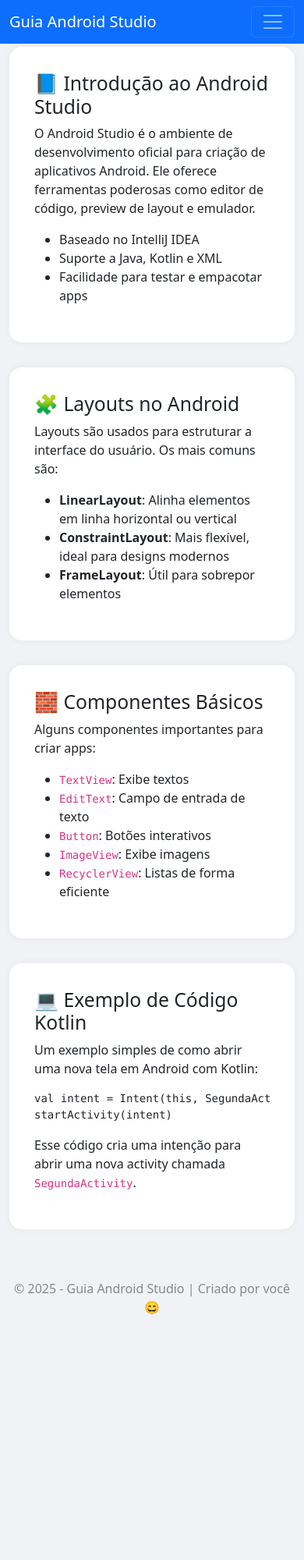
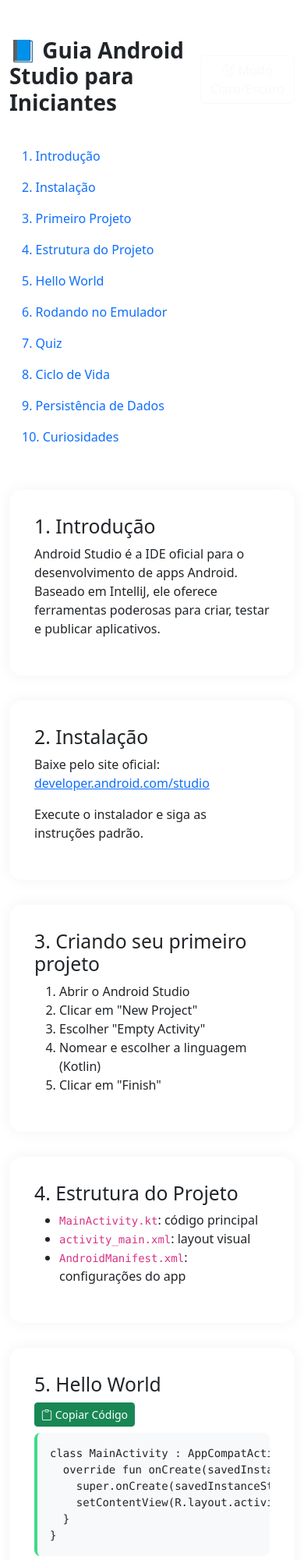
Before and after one commit to AdryanMichel/Guia-AndroidStudio, a plain HTML site: page index.html in a window 390 px wide. Shown: the top 2000 px of the page at 78% size. Before the commit the page ends 1704 px from the top, so only its background shows below. Drawn offline with nearby package versions, Linux system fonts and the light colour scheme.

Commit message:
Update index.html

```diff
--- a/index.html
+++ b/index.html
@@ -1,108 +1,176 @@
 <!DOCTYPE html>
 <html lang="pt-BR">
 <head>
-  <meta charset="UTF-8">
-  <meta name="viewport" content="width=device-width, initial-scale=1">
-  <title>Guia Android Studio</title>
+  <meta charset="UTF-8" />
+  <meta name="viewport" content="width=device-width, initial-scale=1.0" />
+  <title>Guia Android Studio para Iniciantes</title>
   <link href="https://cdn.jsdelivr.net/npm/bootstrap@5.3.0/dist/css/bootstrap.min.css" rel="stylesheet">
   <link href="https://cdn.jsdelivr.net/npm/bootstrap-icons@1.10.5/font/bootstrap-icons.css" rel="stylesheet">
   <style>
     body {
-      background-color: #f0f2f5;
-      padding-top: 60px;
+      transition: background-color 0.3s, color 0.3s;
     }
-    .navbar {
-      background-color: #0d6efd;
+    pre code {
+      background-color: #f8f9fa;
+      display: block;
+      padding: 1rem;
+      border-left: 4px solid #3ddc84;
+      overflow-x: auto;
+      border-radius: 0.5rem;
     }
-    .navbar-brand, .nav-link {
-      color: white !important;
+    .copy-btn {
+      float: right;
+      font-size: 0.8rem;
     }
-    .section {
-      background: white;
+    .dark-mode {
+      background-color: #121212;
+      color: #f1f1f1;
+    }
+    .dark-mode pre code {
+      background-color: #1e1e1e;
+      color: #f8f8f2;
+      border-left-color: #81c784;
+    }
+    .nav-link {
+      font-weight: 500;
+    }
+    .section-card {
+      background-color: #fff;
       border-radius: 1rem;
       padding: 2rem;
       margin-bottom: 2rem;
-      box-shadow: 0 0 10px rgba(0,0,0,0.05);
+      box-shadow: 0 0 20px rgba(0, 0, 0, 0.05);
     }
-    footer {
-      margin-top: 4rem;
-      text-align: center;
-      color: #888;
+    .dark-mode .section-card {
+      background-color: #1e1e1e;
+      box-shadow: 0 0 20px rgba(255, 255, 255, 0.05);
+    }
+    img {
+      max-width: 100%;
+      height: auto;
     }
   </style>
 </head>
 <body>
-
-  <!-- Navbar -->
-  <nav class="navbar fixed-top navbar-expand-lg navbar-dark">
-    <div class="container-fluid">
-      <a class="navbar-brand" href="#">Guia Android Studio</a>
-      <button class="navbar-toggler" type="button" data-bs-toggle="collapse" data-bs-target="#menuNav">
-        <span class="navbar-toggler-icon"></span>
+  <div class="container py-5">
+    <div class="d-flex justify-content-between align-items-center mb-4">
+      <h1 class="fw-bold">📘 Guia Android Studio para Iniciantes</h1>
+      <button class="btn btn-outline-light" onclick="toggleDarkMode()">
+        <i class="bi bi-moon-stars"></i> Modo Claro/Escuro
       </button>
-      <div class="collapse navbar-collapse" id="menuNav">
-        <ul class="navbar-nav ms-auto">
-          <li class="nav-item"><a class="nav-link" href="#introducao">Introdução</a></li>
-          <li class="nav-item"><a class="nav-link" href="#layout">Layouts</a></li>
-          <li class="nav-item"><a class="nav-link" href="#componentes">Componentes</a></li>
-          <li class="nav-item"><a class="nav-link" href="#codigo">Exemplo de Código</a></li>
-          <li class="nav-item"><a class="nav-link" href="quiz.html">📋 Quiz</a></li>
-        </ul>
-      </div>
-    </div>
-  </nav>
-
-  <!-- Conteúdo -->
-  <div class="container">
-
-    <div id="introducao" class="section">
-      <h2>📘 Introdução ao Android Studio</h2>
-      <p>O Android Studio é o ambiente de desenvolvimento oficial para criação de aplicativos Android. Ele oferece ferramentas poderosas como editor de código, preview de layout e emulador.</p>
-      <ul>
-        <li>Baseado no IntelliJ IDEA</li>
-        <li>Suporte a Java, Kotlin e XML</li>
-        <li>Facilidade para testar e empacotar apps</li>
-      </ul>
     </div>
 
-    <div id="layout" class="section">
-      <h2>🧩 Layouts no Android</h2>
-      <p>Layouts são usados para estruturar a interface do usuário. Os mais comuns são:</p>
+    <nav class="nav flex-column mb-5">
+      <a class="nav-link" href="#intro">1. Introdução</a>
+      <a class="nav-link" href="#instalacao">2. Instalação</a>
+      <a class="nav-link" href="#primeiro">3. Primeiro Projeto</a>
+      <a class="nav-link" href="#estrutura">4. Estrutura do Projeto</a>
+      <a class="nav-link" href="#exemplo">5. Hello World</a>
+      <a class="nav-link" href="#emulador">6. Rodando no Emulador</a>
+      <a class="nav-link" href="quiz.html">7. Quiz</a>
+      <a class="nav-link" href="#ciclo">8. Ciclo de Vida</a>
+      <a class="nav-link" href="#persistencia">9. Persistência de Dados</a>
+      <a class="nav-link" href="#curiosidades">10. Curiosidades</a>
+    </nav>
+
+    <section id="intro" class="section-card">
+      <h2>1. Introdução</h2>
+      <p>Android Studio é a IDE oficial para o desenvolvimento de apps Android. Baseado em IntelliJ, ele oferece ferramentas poderosas para criar, testar e publicar aplicativos.</p>
+    </section>
+
+    <section id="instalacao" class="section-card">
+      <h2>2. Instalação</h2>
+      <p>Baixe pelo site oficial: <a href="https://developer.android.com/studio" target="_blank">developer.android.com/studio</a></p>
+      <p>Execute o instalador e siga as instruções padrão.</p>
+    </section>
+
+    <section id="primeiro" class="section-card">
+      <h2>3. Criando seu primeiro projeto</h2>
+      <ol>
+        <li>Abrir o Android Studio</li>
+        <li>Clicar em "New Project"</li>
+        <li>Escolher "Empty Activity"</li>
+        <li>Nomear e escolher a linguagem (Kotlin)</li>
+        <li>Clicar em "Finish"</li>
+      </ol>
+    </section>
+
+    <section id="estrutura" class="section-card">
+      <h2>4. Estrutura do Projeto</h2>
       <ul>
-        <li><strong>LinearLayout</strong>: Alinha elementos em linha horizontal ou vertical</li>
-        <li><strong>ConstraintLayout</strong>: Mais flexível, ideal para designs modernos</li>
-        <li><strong>FrameLayout</strong>: Útil para sobrepor elementos</li>
+        <li><code>MainActivity.kt</code>: código principal</li>
+        <li><code>activity_main.xml</code>: layout visual</li>
+        <li><code>AndroidManifest.xml</code>: configurações do app</li>
       </ul>
-    </div>
+    </section>
 
-    <div id="componentes" class="section">
-      <h2>🧱 Componentes Básicos</h2>
-      <p>Alguns componentes importantes para criar apps:</p>
+    <section id="exemplo" class="section-card">
+      <h2>5. Hello World</h2>
+      <button class="btn btn-success btn-sm mb-2" onclick="copyCode('hello-code')">
+        <i class="bi bi-clipboard"></i> Copiar Código
+      </button>
+      <pre><code id="hello-code">class MainActivity : AppCompatActivity() {
+  override fun onCreate(savedInstanceState: Bundle?) {
+    super.onCreate(savedInstanceState)
+    setContentView(R.layout.activity_main)
+  }
+}</code></pre>
+    </section>
+
+    <section id="emulador" class="section-card">
+      <h2>6. Rodando no Emulador</h2>
+      <p>Abra "Device Manager", crie um novo dispositivo virtual, escolha uma imagem de sistema e clique em "Play".</p>
+    </section>
+
+    <section id="ciclo" class="section-card">
+      <h2>8. Ciclo de Vida das Activities</h2>
+      <p>O ciclo de vida de uma Activity define como ela é criada, pausada, retomada ou destruída.</p>
+      <img src="imgs/ciclo-activity.png" alt="Ciclo de Vida Activity">
       <ul>
-        <li><code>TextView</code>: Exibe textos</li>
-        <li><code>EditText</code>: Campo de entrada de texto</li>
-        <li><code>Button</code>: Botões interativos</li>
-        <li><code>ImageView</code>: Exibe imagens</li>
-        <li><code>RecyclerView</code>: Listas de forma eficiente</li>
+        <li><code>onCreate()</code> – chamado ao iniciar</li>
+        <li><code>onStart()</code>, <code>onResume()</code> – quando aparece</li>
+        <li><code>onPause()</code>, <code>onStop()</code> – ao sair</li>
+        <li><code>onDestroy()</code> – finalizada</li>
       </ul>
-    </div>
+    </section>
 
-    <div id="codigo" class="section">
-      <h2>💻 Exemplo de Código Kotlin</h2>
-      <p>Um exemplo simples de como abrir uma nova tela em Android com Kotlin:</p>
-      <pre><code>val intent = Intent(this, SegundaActivity::class.java)
-startActivity(intent)</code></pre>
-      <p>Esse código cria uma intenção para abrir uma nova activity chamada <code>SegundaActivity</code>.</p>
-    </div>
+    <section id="persistencia" class="section-card">
+      <h2>9. Persistência de Dados</h2>
+      <p>Para salvar informações no app:</p>
+      <ul>
+        <li><strong>SharedPreferences</strong> – configs simples</li>
+        <li><strong>Arquivos</strong> – textos ou binários</li>
+        <li><strong>Room (SQL)</strong> – estrutura relacional</li>
+      </ul>
+      <img src="imgs/sharedpreferences.png" alt="Exemplo SharedPreferences">
+    </section>
 
-    <footer>
-      <p>&copy; 2025 - Guia Android Studio | Criado por você 😄</p>
+    <section id="curiosidades" class="section-card">
+      <h2>10. Curiosidades</h2>
+      <ul>
+        <li>Android Studio é baseado no IntelliJ IDEA.</li>
+        <li>Anunciado no Google I/O 2013.</li>
+        <li>O mascote se chama "Bugdroid".</li>
+        <li>Suporta Java, Kotlin e C++.</li>
+        <li>Possui Layout Editor visual.</li>
+      </ul>
+    </section>
+
+    <footer class="mt-5 text-center text-muted">
+      <p>&copy; 2025 - Guia Android Studio</p>
     </footer>
-
   </div>
 
-  <!-- Scripts Bootstrap -->
-  <script src="https://cdn.jsdelivr.net/npm/bootstrap@5.3.0/dist/js/bootstrap.bundle.min.js"></script>
+  <script>
+    function toggleDarkMode() {
+      document.body.classList.toggle("dark-mode");
+    }
 
+    function copyCode(id) {
+      const code = document.getElementById(id).innerText;
+      navigator.clipboard.writeText(code);
+      alert("Código copiado!");
+    }
+  </script>
 </body>
 </html>
```
